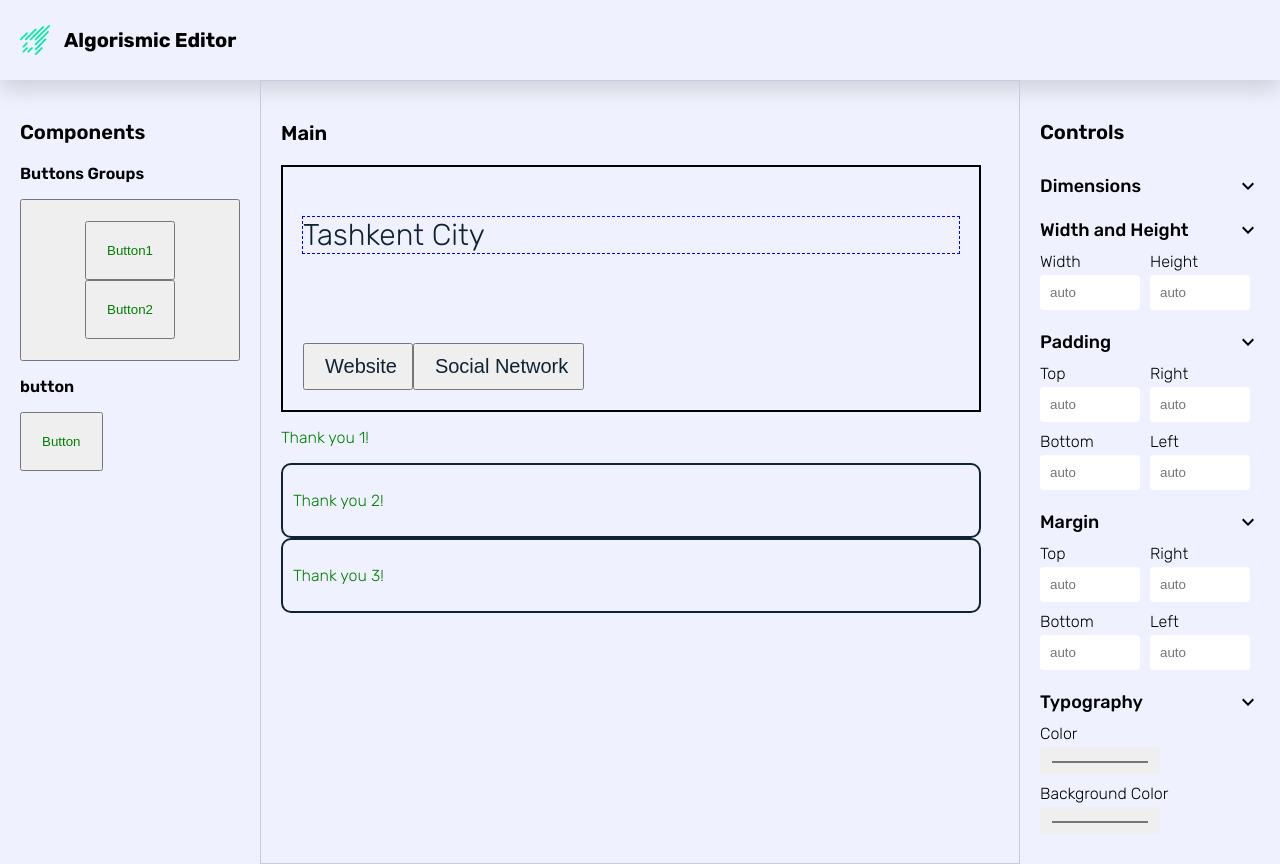
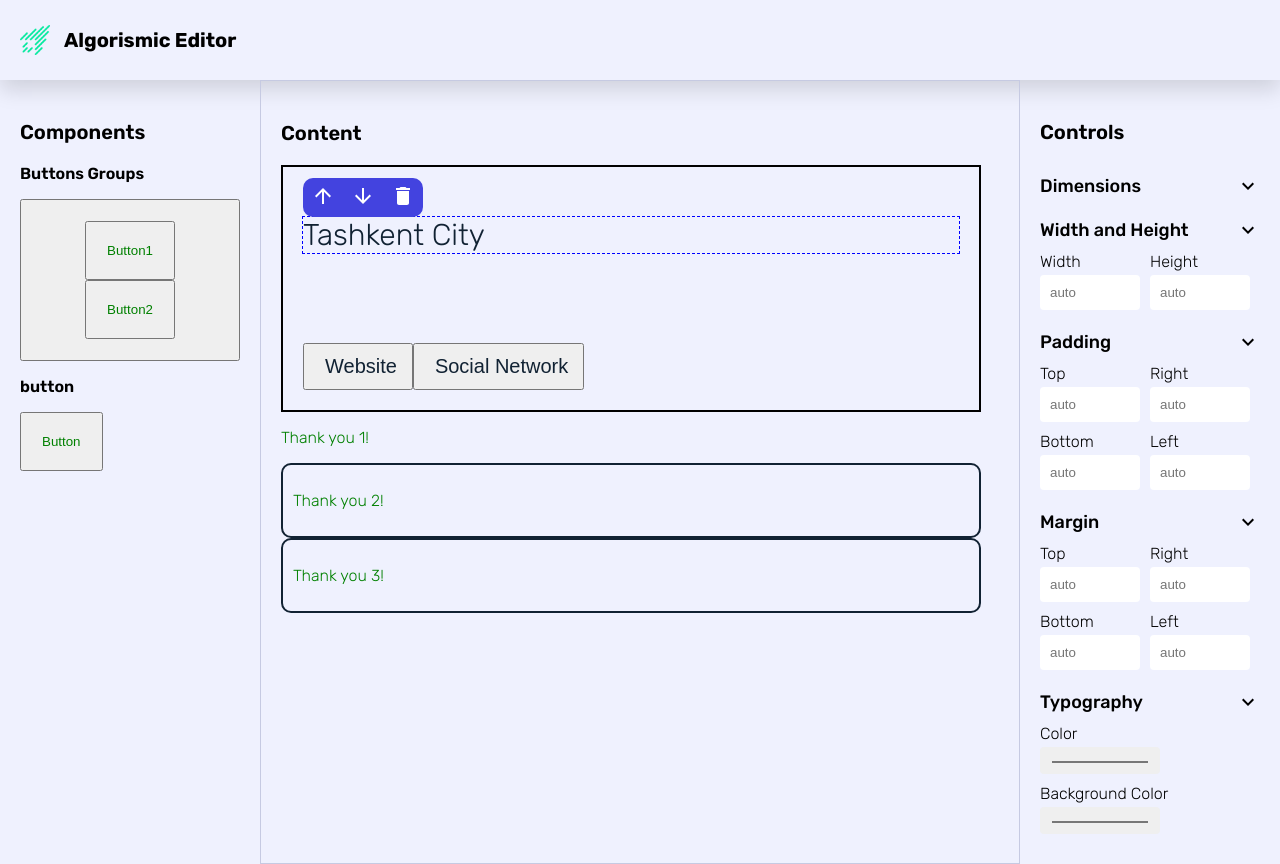
Before and after one commit to AbdulazizSulaymon/algorismic-editor, a React (Create React App) app: page / in a window 1280 px wide. Both pictures are taken after a click on the element "Tashkent City". Built offline with nearby package versions, Linux system fonts and the light colour scheme.

Commit message:
some features

```diff
--- a/public/index.html
+++ b/public/index.html
@@ -33,6 +33,7 @@
   <body>
     <noscript>You need to enable JavaScript to run this app.</noscript>
     <div id="root"></div>
+    <div id="quickPanelWrapper"></div>
     <!--
       This HTML file is a template.
       If you open it directly in the browser, you will see an empty page.
--- a/src/components/Editor/Components.tsx
+++ b/src/components/Editor/Components.tsx
@@ -1,5 +1,5 @@
 import library from "library";
-import ComponentWrapper from "components/ComponentWrapper";
+import QuickControl from "components/QuickControl";
 import { observer } from "mobx-react";
 import { memo } from "react";
 import ElementMaker from "./ElementMaker";
--- a/src/components/Editor/ContentMaker.tsx
+++ b/src/components/Editor/ContentMaker.tsx
@@ -1,10 +1,5 @@
 import React, { DragEventHandler, ReactNode, useContext } from "react";
-import Box from "library/Box";
-import Button from "library/Button";
-import Text from "library/Text";
-import Image from "library/Image";
-import { element, scheme } from "./types";
-import ComponentWrapper from "components/ComponentWrapper";
+import { element } from "./types";
 import { observer } from "mobx-react";
 import { toJS } from "mobx";
 import StoreContext from "store/StoreContext";
@@ -12,6 +7,8 @@ import Store from "store/Store";
 import ContentWrapper from "./ContentWrapper";
 import { Add } from "@mui/icons-material";
 import classNames from "classnames";
+import { iteratorChildren } from "./iteratorChildren";
+import QuickControl from "components/QuickControl";
 
 let isClicked = false;
 
@@ -47,7 +44,7 @@ const ContentMaker = observer(() => {
   const store = useContext(StoreContext);
   const { scheme } = store;
 
-  const getElement = (elem: element) => {
+  const getElement = (elem: element, container: any) => {
     const { tag: Tag, attributes, children } = elem;
 
     const attrs = prepareAttributes(toJS(attributes), elem, store);
@@ -60,16 +57,36 @@ const ContentMaker = observer(() => {
       e.preventDefault();
 
       store.isDragging = false;
-      console.log(toJS(store.draggingElement));
+      const newElem = toJS(store.draggingElement);
 
-      //   e.target.appendChild(document.getElementById(data));
+      iteratorChildren(newElem, (elem: element) => {
+        if (!elem.attributes) elem.attributes = {};
+        elem.attributes.id = `id${store.lastId++}`;
+      });
+
+      // console.log("newElem", newElem);
+      // console.log(toJS(elem));
+      // console.log(toJS(container));
+
+      if (Array.isArray(container))
+        container.map((item, index) => {
+          if (item.attributes.id == elem.attributes.id) container.splice(index + 1, 0, newElem);
+        });
+      else {
+        if (typeof container.children == "string")
+          container.children = [
+            { tag: "span", children: container.children, attributes: { id: store.lastId } },
+            newElem,
+          ];
+        else container.children = [container.children, newElem];
+      }
     };
 
     return (
       //   <ComponentWrapper>
       <>
         <Tag {...attrs} key={attrs.id}>
-          {typeof children != "string" ? getContent(children) : children}
+          {typeof children != "string" ? getContent(children, children) : children}
         </Tag>
         {store.isDragging && (
           <div
@@ -90,13 +107,29 @@ const ContentMaker = observer(() => {
       //   </ComponentWrapper>
     );
   };
-  const getElements = (item: element) =>
-    typeof item === "string" ? getElement({ tag: "Text", children: item }) : getElement(item);
 
-  const getContent = (items: any): React.ReactNode =>
-    Array.isArray(items) ? items.map((item) => getElements(item)) : getElements(items);
+  const getElements = (item: element, container: element[]) =>
+    typeof item === "string"
+      ? getElement({ tag: "span", children: item, attributes: { id: store.lastId } }, container)
+      : getElement(item, container);
 
-  return <ContentWrapper>{getContent(scheme.page.children)}</ContentWrapper>;
+  const getContent = (items: any, container: any): React.ReactNode => {
+    return Array.isArray(items)
+      ? items.map((item) => getElements(item, items))
+      : getElements(items, container);
+  };
+
+  // scheme.page.children = [{ tag: "div", children: scheme.page.children }];
+
+  return (
+    <ContentWrapper>
+      {getContent(
+        scheme.page.children,
+        Array.isArray(scheme.page.children) ? scheme.page.children : scheme.page
+      )}
+      <QuickControl />
+    </ContentWrapper>
+  );
 });
 
 export default ContentMaker;
--- a/src/components/Editor/ContentWrapper.tsx
+++ b/src/components/Editor/ContentWrapper.tsx
@@ -2,9 +2,10 @@ import styled from "@emotion/styled";
 
 const ContentWrapper = styled.div`
   max-width: calc(100vw - 560px);
-  overflow: auto;
+  /* overflow: auto; */
   margin: -10px;
   padding: 10px;
+  position: relative;
 
   .element-editor {
     &:hover,
--- a/src/components/Editor/Controls.tsx
+++ b/src/components/Editor/Controls.tsx
@@ -10,7 +10,6 @@ import * as _ from "lodash";
 
 const Controls = observer(() => {
   const store = useContext(StoreContext);
-  console.log(toJS(store.selectedElement));
 
   const [target, setTarget] = useState({} as element);
 
@@ -163,14 +162,14 @@ const Controls = observer(() => {
         </CollapseGroup>
         <CollapseGroup title={"Typography"}>
           <Input
-            value={style.color}
+            value={_.get(style, "color", "")}
             label="Color"
             name="color"
             type="color"
             onChange={(e) => (style.color = getValue(e))}
           />
           <Input
-            value={style.backgroundColor}
+            value={_.get(style, "backgroundColor", "")}
             label="Background Color"
             name="backgroundColor"
             type="color"
--- a/src/components/Editor/index.tsx
+++ b/src/components/Editor/index.tsx
@@ -1,7 +1,5 @@
 import Title from "components/Title";
 import EditorWrapper from "./EditorWrapper";
-import library from "library";
-import ComponentWrapper from "components/ComponentWrapper";
 import Controls from "./Controls";
 import ContentMaker from "./ContentMaker";
 import { element, scheme } from "./types";
@@ -10,24 +8,25 @@ import { memo, useContext, useEffect } from "react";
 import StoreContext from "store/StoreContext";
 import { iteratorChildren } from "./iteratorChildren";
 import Components from "./Components";
+import { divide } from "lodash";
 
 const Editor = observer(({ content }: { content: scheme }) => {
   const store = useContext(StoreContext);
 
   useEffect(() => {
+    content.page.children = [{ tag: "div", attributes: {}, children: content.page.children }];
     store.scheme = content;
 
-    let count = 1;
     iteratorChildren(store.scheme.page.children, (elem: element) => {
       if (!elem.attributes) elem.attributes = {};
-      elem.attributes.id = `id${count++}`;
+      elem.attributes.id = `id${store.lastId++}`;
     });
 
     let arr: element[] = [];
     iteratorChildren(content.page.children, (elem: element) => {
       arr.push(elem);
     });
-    console.log(arr);
+    // console.log(arr);
   }, []);
 
   return (
@@ -42,7 +41,7 @@ const Editor = observer(({ content }: { content: scheme }) => {
           <Components />
         </section>
         <main>
-          <Title>Main</Title>
+          <Title>Content</Title>
           <ContentMaker />
         </main>
         <aside>
--- a/src/components/Editor/types.tsx
+++ b/src/components/Editor/types.tsx
@@ -4,7 +4,7 @@ export interface element {
   name?: string;
   tag: string;
   attributes?: any;
-  children?: children;
+  children: children;
 }
 
 export interface scheme {
--- /dev/null
+++ b/src/components/QuickControl/index.tsx
@@ -0,0 +1,89 @@
+import styled from "@emotion/styled";
+import { ArrowDownward, ArrowUpward, ContentCopy, Delete } from "@mui/icons-material";
+import { toJS } from "mobx";
+import { observer } from "mobx-react";
+import React, { useContext, useEffect, useState } from "react";
+import { createPortal } from "react-dom";
+import StoreContext from "store/StoreContext";
+
+const Wrapper = styled.div`
+  position: absolute;
+  top: 0;
+  left: 0;
+  transform: translateY(-100%);
+  border-radius: 10px;
+  display: flex;
+  gap: 10px;
+  z-index: 100;
+  overflow: hidden;
+  transition: 0.3s;
+  background-color: #4343df;
+
+  button {
+    background-color: transparent;
+    color: white;
+    padding: 6px 8px;
+    border: none;
+    outline: none;
+    cursor: pointer;
+    position: relative;
+    transition: 0.2s;
+    top: 0;
+
+    &:hover {
+      top: -2px;
+    }
+  }
+`;
+
+type Props = {
+  children: React.ReactNode;
+};
+
+const QuickControl = observer(() => {
+  const [top, setTop] = useState(0);
+  const [left, setLeft] = useState(0);
+
+  const store = useContext(StoreContext);
+  const id = toJS(store.selectedElement.attributes.id);
+  console.log(id);
+
+  useEffect(() => {
+    if (!id) return;
+
+    const elem = document.getElementById(id);
+    const rect: any = elem?.getBoundingClientRect() || {};
+
+    console.log(rect.top, rect.left);
+
+    setTop(rect.top || 0);
+    setLeft(rect.left || 0);
+  }, [id]);
+
+  if (!id) return <></>;
+
+  return createPortal(
+    <Wrapper
+      id="quickPanel"
+      onClick={() => {
+        console.log("ComponentWrapper clicked");
+      }}
+      style={{ top, left }}
+    >
+      <div className="controls">
+        <button>
+          <ArrowUpward />
+        </button>
+        <button>
+          <ArrowDownward />
+        </button>
+        <button>
+          <Delete />
+        </button>
+      </div>
+    </Wrapper>,
+    document.getElementById("quickPanelWrapper") as Element
+  );
+});
+
+export default QuickControl;
--- a/src/library/index.tsx
+++ b/src/library/index.tsx
@@ -1,10 +1,4 @@
-// import Box from "./Box";
-// import Button from "./Button";
-// import Image from "./Image";
-// import Text from "./Text";
-
 import Box from "./Box/Box.json";
 import Button from "./Button/Button.json";
 
-// export default [Box, Button, Text];
 export default [Box, Button];
--- a/src/store/Store.tsx
+++ b/src/store/Store.tsx
@@ -10,6 +10,7 @@ class Store {
   selectedElement: element = { tag: "", attributes: {}, children: [] };
   draggingElement: element = { tag: "", attributes: {}, children: [] };
   isDragging: boolean = false;
+  lastId: number = 1;
 
   constructor() {
     makeAutoObservable(this);
```
Also changed, not shown: src/components/ComponentWrapper/index.tsx (deleted, +0 -58 lines), 1 other file (tests, documents, lock files or other folders).
